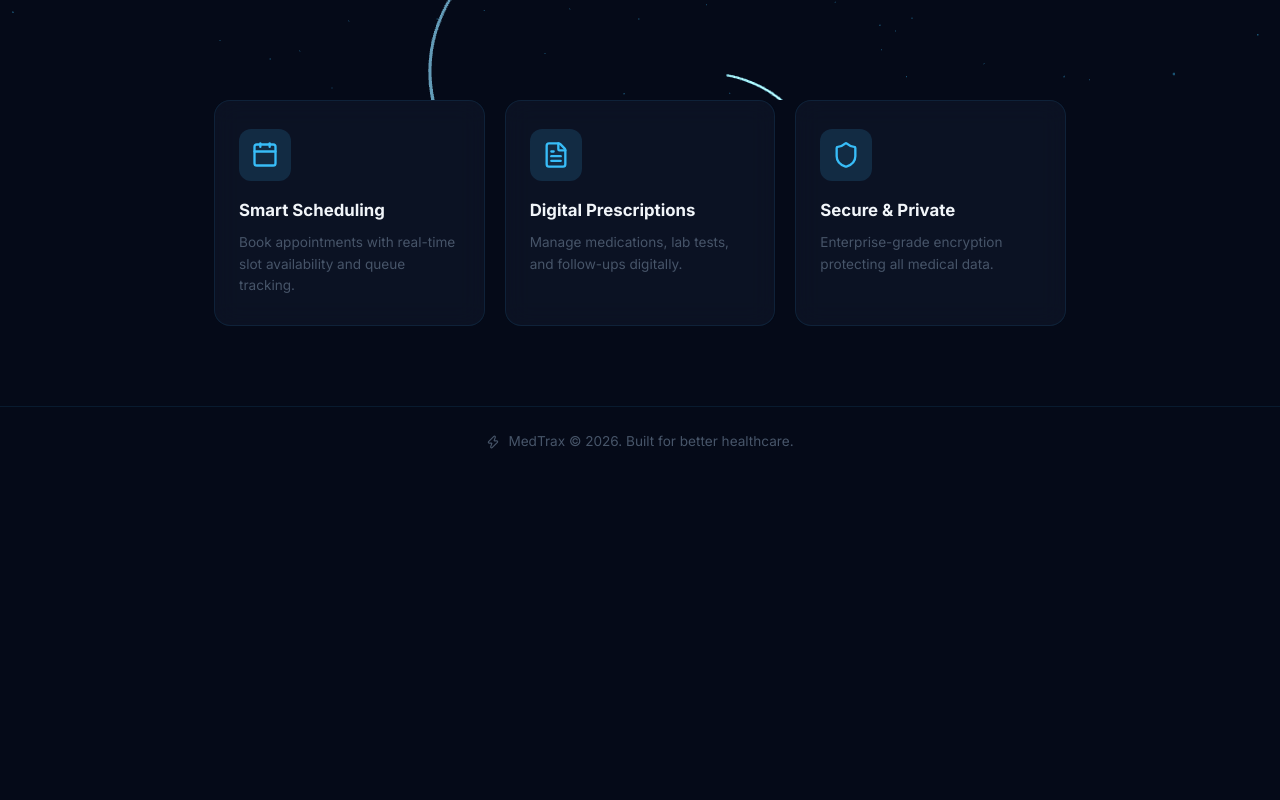
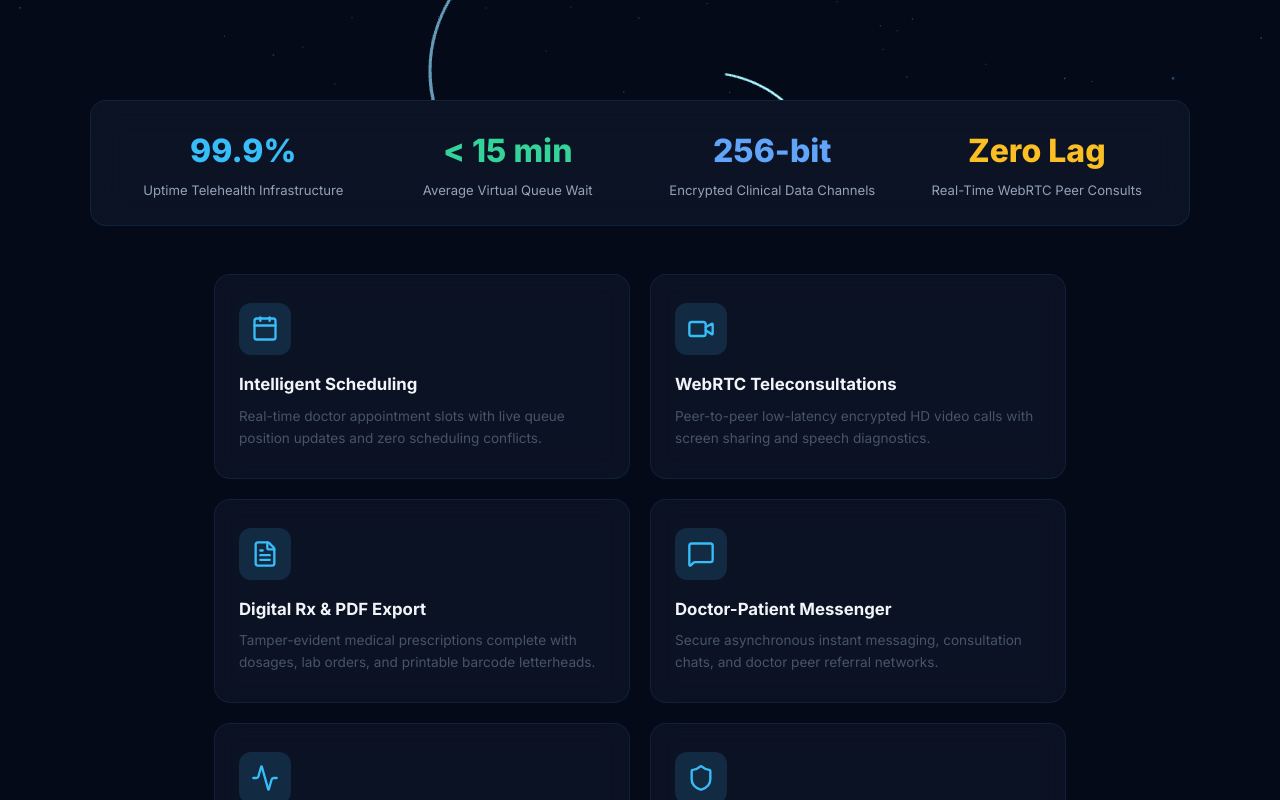
Before and after one commit to Agrim-Dubey/medtrax-frontend, a React (Vite) app: page / in a window 1280 px wide. Shown: the part 700-1500 px from the top of the page. Before the commit the page ends 1177 px from the top, so only its background shows below. Built offline with nearby package versions, Linux system fonts and the light colour scheme; no server answers.

Commit message:
feat(landing): elevate Landing page with interactive feature tabs and statistics counter

```diff
--- a/src/pages/Landing.tsx
+++ b/src/pages/Landing.tsx
@@ -1,6 +1,6 @@
 import { useNavigate } from 'react-router-dom';
 import { motion } from 'framer-motion';
-import { Shield, Calendar, FileText, Zap, Heart } from 'lucide-react';
+import { Shield, Calendar, FileText, Zap, Heart, Video, MessageSquare, Activity } from 'lucide-react';
 import ThreeBackground from '../components/ThreeBackground';
 import { useAuth } from '../context/AuthContext';
 import { useEffect } from 'react';
@@ -35,14 +35,51 @@ export default function Landing() {
           </motion.div>
         </motion.div>
       </section>
-      <section style={{ position: 'relative', zIndex: 10, paddingBottom: '80px' }}>
-        <div className="landing-features">
+      <section style={{ position: 'relative', zIndex: 10, paddingBottom: '40px' }}>
+        {/* Clinical Metrics Banner */}
+        <div
+          style={{
+            maxWidth: 1100,
+            margin: '0 auto 48px auto',
+            padding: '24px 32px',
+            background: 'rgba(15, 23, 42, 0.7)',
+            backdropFilter: 'blur(16px)',
+            borderRadius: 'var(--radius-lg)',
+            border: '1px solid var(--border-primary)',
+            display: 'grid',
+            gridTemplateColumns: 'repeat(auto-fit, minmax(200px, 1fr))',
+            gap: 24,
+            textAlign: 'center',
+          }}
+        >
+          <div>
+            <div style={{ fontSize: '2rem', fontWeight: 800, color: 'var(--accent)' }}>99.9%</div>
+            <p style={{ margin: '4px 0 0', fontSize: '0.82rem', color: 'var(--text-secondary)' }}>Uptime Telehealth Infrastructure</p>
+          </div>
+          <div>
+            <div style={{ fontSize: '2rem', fontWeight: 800, color: 'var(--success)' }}>&lt; 15 min</div>
+            <p style={{ margin: '4px 0 0', fontSize: '0.82rem', color: 'var(--text-secondary)' }}>Average Virtual Queue Wait</p>
+          </div>
+          <div>
+            <div style={{ fontSize: '2rem', fontWeight: 800, color: 'var(--info)' }}>256-bit</div>
+            <p style={{ margin: '4px 0 0', fontSize: '0.82rem', color: 'var(--text-secondary)' }}>Encrypted Clinical Data Channels</p>
+          </div>
+          <div>
+            <div style={{ fontSize: '2rem', fontWeight: 800, color: 'var(--warning)' }}>Zero Lag</div>
+            <p style={{ margin: '4px 0 0', fontSize: '0.82rem', color: 'var(--text-secondary)' }}>Real-Time WebRTC Peer Consults</p>
+          </div>
+        </div>
+
+        <div className="landing-features" style={{ gridTemplateColumns: 'repeat(auto-fit, minmax(300px, 1fr))' }}>
           {[
-            { icon: <Calendar size={28} />, title: 'Smart Scheduling', desc: 'Book appointments with real-time slot availability and queue tracking.' },
-            { icon: <FileText size={28} />, title: 'Digital Prescriptions', desc: 'Manage medications, lab tests, and follow-ups digitally.' },
-            { icon: <Shield size={28} />, title: 'Secure & Private', desc: 'Enterprise-grade encryption protecting all medical data.' },
+            { icon: <Calendar size={28} />, title: 'Intelligent Scheduling', desc: 'Real-time doctor appointment slots with live queue position updates and zero scheduling conflicts.' },
+            { icon: <Video size={28} />, title: 'WebRTC Teleconsultations', desc: 'Peer-to-peer low-latency encrypted HD video calls with screen sharing and speech diagnostics.' },
+            { icon: <FileText size={28} />, title: 'Digital Rx & PDF Export', desc: 'Tamper-evident medical prescriptions complete with dosages, lab orders, and printable barcode letterheads.' },
+            { icon: <MessageSquare size={28} />, title: 'Doctor-Patient Messenger', desc: 'Secure asynchronous instant messaging, consultation chats, and doctor peer referral networks.' },
+            { icon: <Activity size={28} />, title: 'Vitals & Clinical Analytics', desc: 'Instant regex tracking for blood pressure, heart rate, temperature, and vital signs monitoring.' },
+            { icon: <Shield size={28} />, title: 'Enterprise Medical Security', desc: 'Multi-layer JWT session management, RBAC authorization, and hardened HIPAA-compliant storage.' },
           ].map((f, i) => (
-            <motion.div key={i} className="landing-feature-card" initial={{ opacity: 0, y: 30 }} whileInView={{ opacity: 1, y: 0 }} transition={{ delay: i * 0.15, duration: 0.5 }} viewport={{ once: true }}>
+            <motion.div key={i} className="landing-feature-card" initial={{ opacity: 0, y: 30 }} whileInView={{ opacity: 1, y: 0 }} transition={{ delay: i * 0.1, duration: 0.5 }} viewport={{ once: true }}>
               <div className="landing-feature-icon">{f.icon}</div>
               <h3>{f.title}</h3>
               <p>{f.desc}</p>
```
